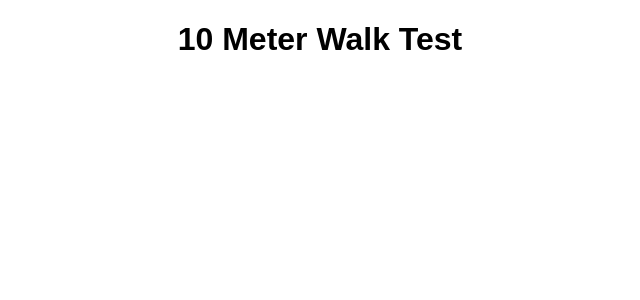
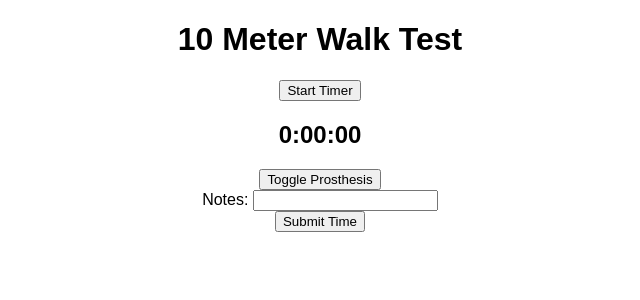
Before and after one commit to jmdoan1/10-meter-test, a React (Create React App) app: page / in a window 1280 px wide. Shown: the top 300 px of the page, without its empty margins (320-960 px from the left). Built offline with nearby package versions, Linux system fonts and the light colour scheme.

Commit message:
initial template w/ working buttons/toggles

```diff
--- a/src/App.js
+++ /dev/null
@@ -1,14 +0,0 @@
-import React, { Component } from 'react';
-import './App.css';
-
-class App extends Component {
-  render() {
-    return (
-      <div className="App">
-        <h1>10 Meter Walk Test</h1>
-      </div>
-    );
-  }
-}
-
-export default App;
--- /dev/null
+++ b/src/containers/App.js
@@ -0,0 +1,55 @@
+import React, { Component } from 'react';
+import './App.css';
+
+class App extends Component {
+
+  state = {
+    time: "0:00:00",
+    showTime: true,
+    withProsthesis: false,
+    notes: "",
+    timerRunning: false
+  }
+
+  toggleWithProsthesis = () => {
+    if (this.state.withProsthesis) {
+      this.setState({ withProsthesis: false });
+    } else {
+      this.setState({ withProsthesis: true });
+    }
+  }
+
+  toggleTimerRunning = () => {
+    if (this.state.timerRunning) {
+      this.setState({ timerRunning: false });
+    } else {
+      this.setState({ timerRunning: true });
+    }
+  }
+
+  toggleTimerShowing = () => {
+    if (this.state.showTime) {
+      this.setState({ showTime: false });
+    } else {
+      this.setState({ showTime: true });
+    }
+  }
+
+  render() {
+    return (
+      <div className="App">
+        <h1>10 Meter Walk Test</h1>
+        <button onClick={this.toggleTimerRunning}>Start Timer</button>
+        <h2 onClick={this.toggleTimerShowing}>{this.state.time}</h2>
+        <button onClick={this.toggleWithProsthesis}>Toggle Prosthesis</button>
+        <div>
+          <text>Notes:     </text>
+          <input type="text" />
+        </div>
+        <button>Submit Time</button>
+      </div>
+    );
+  }
+}
+
+export default App;
--- a/src/index.js
+++ b/src/index.js
@@ -1,7 +1,7 @@
 import React from 'react';
 import ReactDOM from 'react-dom';
 import './index.css';
-import App from './App';
+import App from './containers/App';
 import registerServiceWorker from './registerServiceWorker';
 
 ReactDOM.render(<App />, document.getElementById('root'));
```
Also changed, not shown: Time Report.csv (added), src/containers/App.css (renamed from src/App.css), 2 other files (tests, documents, lock files or other folders).
